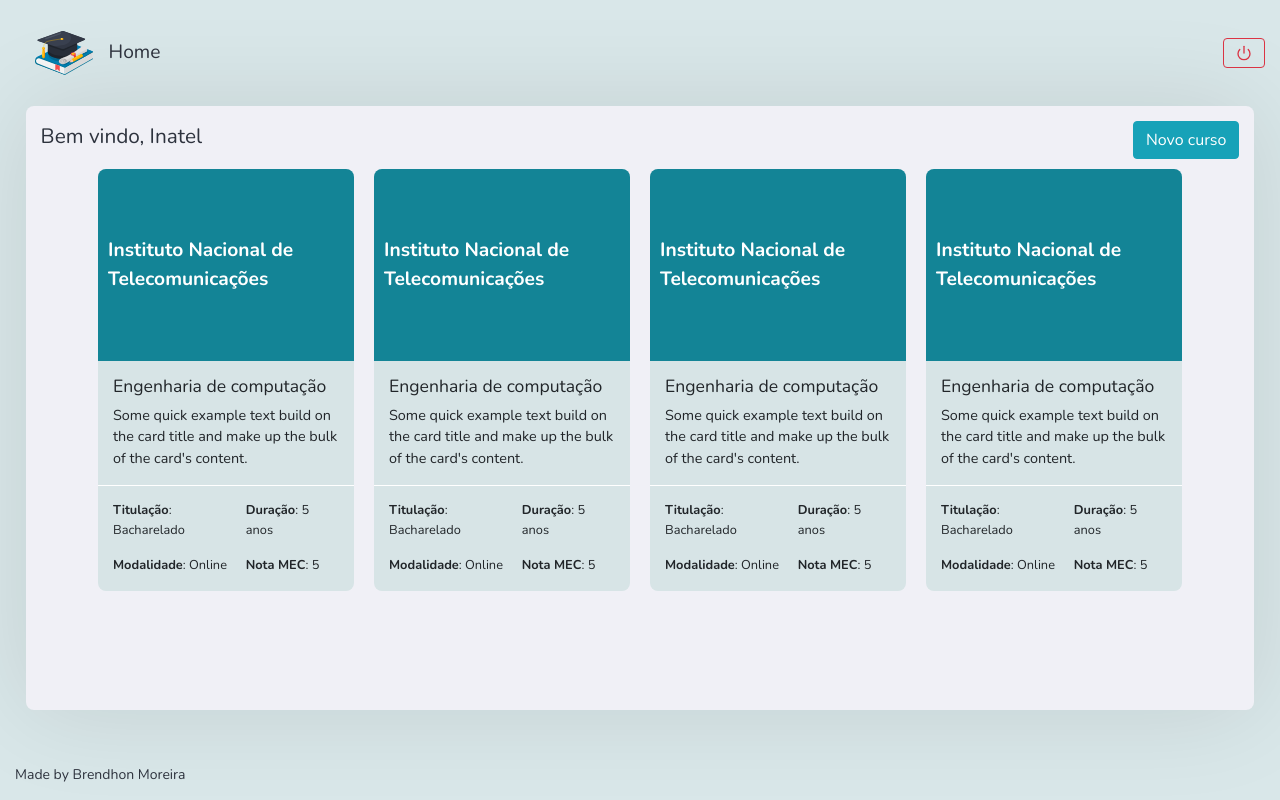
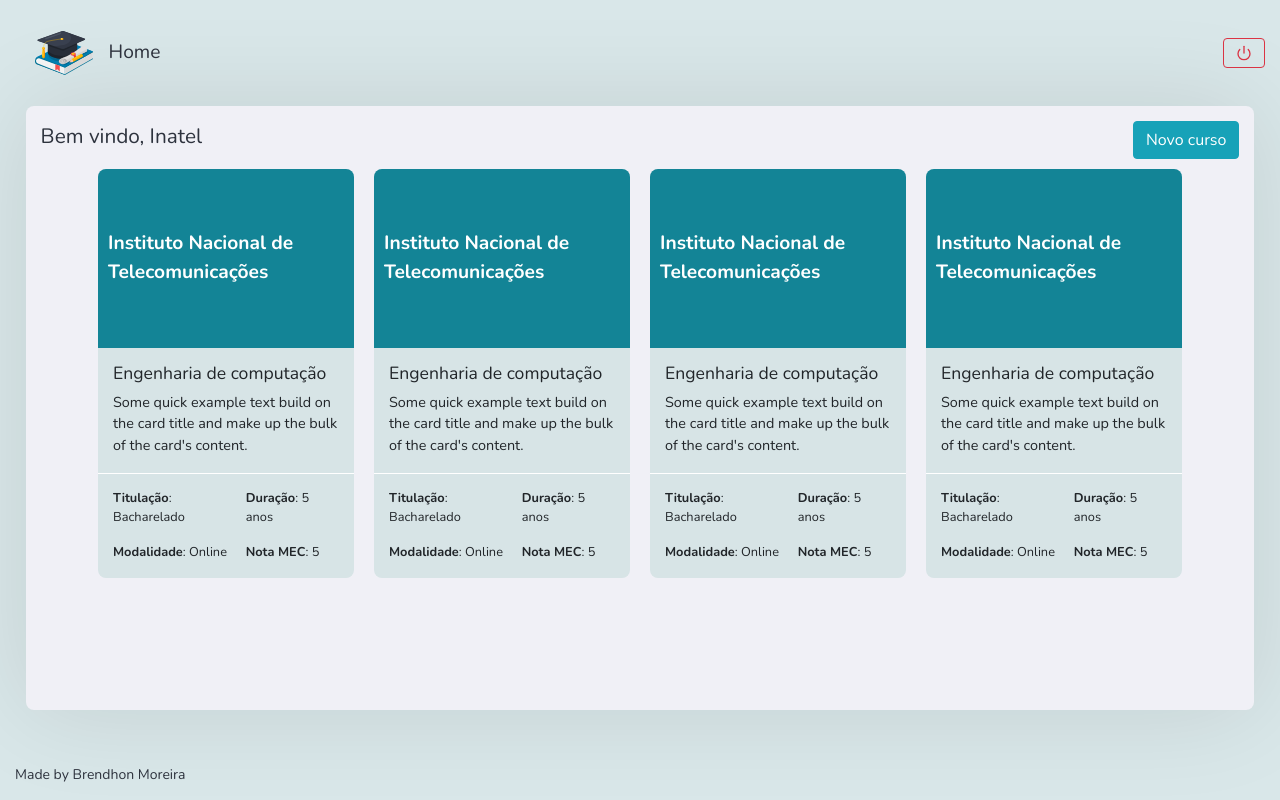
Before and after one commit to Brendhon/SearchFacul_Web, a React (Create React App) app: page /profile in a window 1280 px wide. Built offline with nearby package versions, Linux system fonts and the light colour scheme.

Commit message:
change: font-size

```diff
--- a/src/components/Card/Card.css
+++ b/src/components/Card/Card.css
@@ -6,7 +6,7 @@
 }
 
 .card-container .ies {
-    height: 15vw;
+    height: 14vw;
     padding: 10px;
     display: flex;
     justify-content: center;
```
